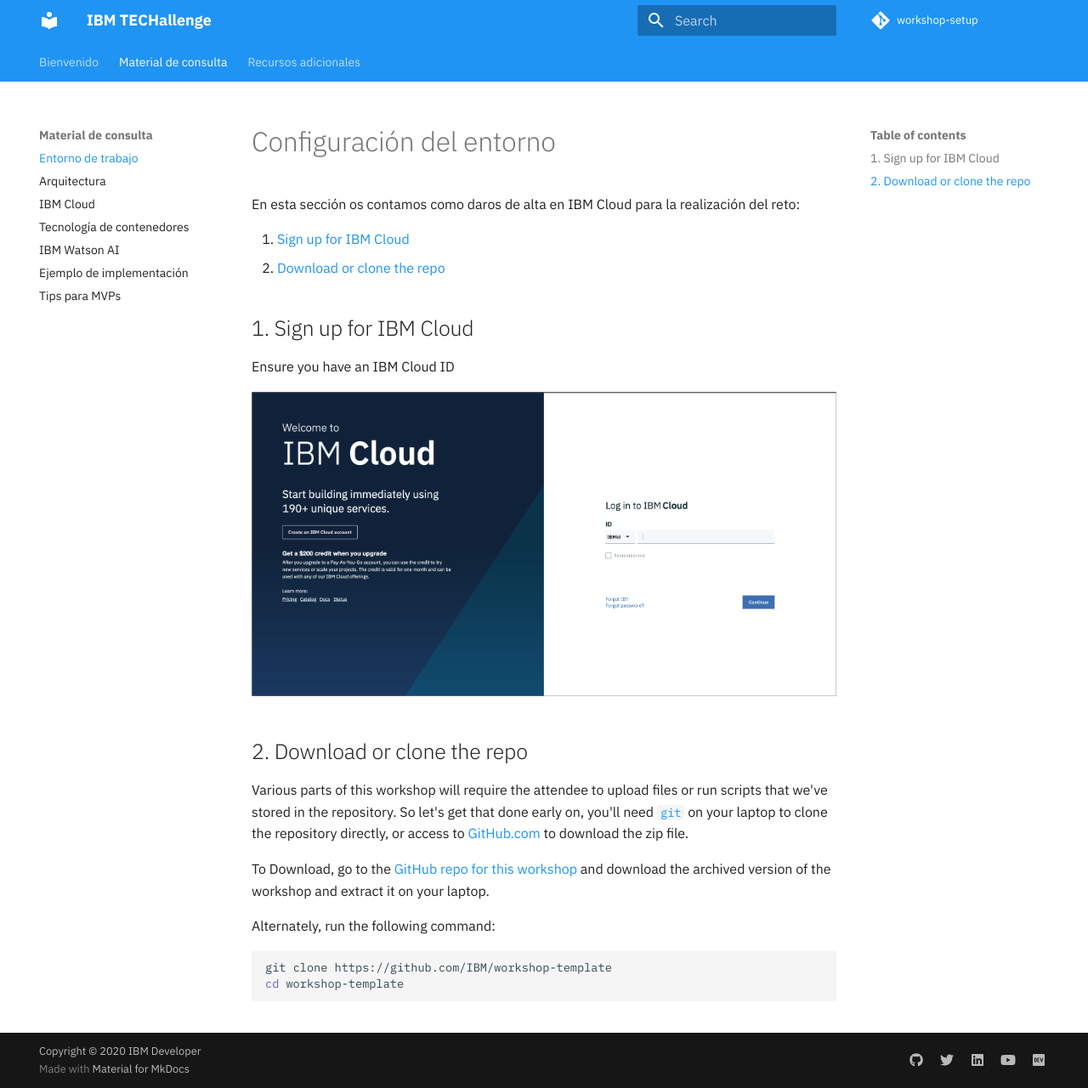
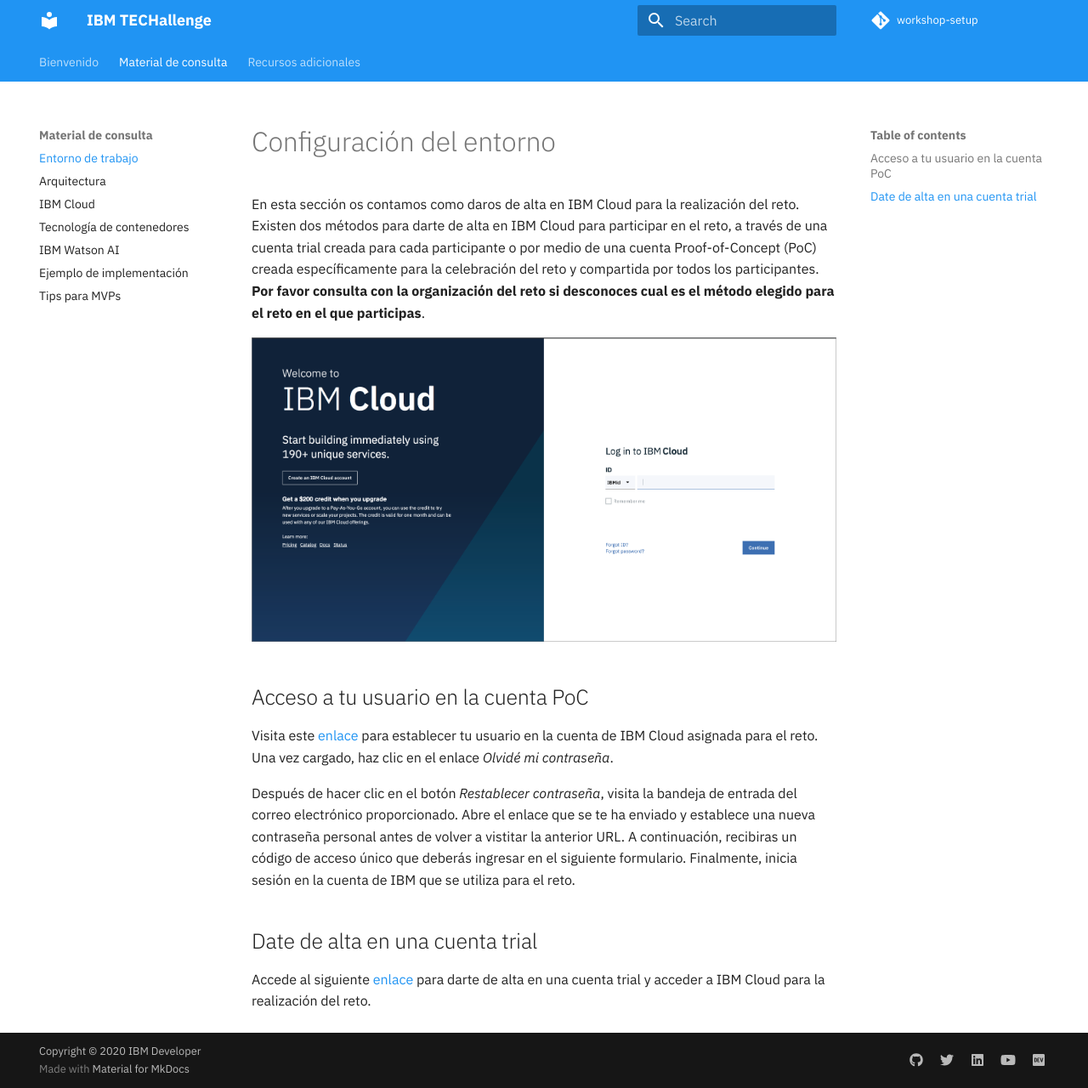
Before and after one commit to IBM/ibm-techallenge-spain, an MkDocs documentation site: the page built from docs/entorno/README.md, in a window 1280 px wide and 1280 px high. Shown: the whole window at 85% size. Built offline with MkDocs 1.6.1 and Material for MkDocs 9.7.7, drawn with Linux system fonts in a browser that asks for light colours; comment, search, counter and statistics services are not loaded.

Commit message:
Populate registration page with instructions for setting up an IBM Cloud account

````diff
--- a/docs/entorno/README.md
+++ b/docs/entorno/README.md
@@ -1,25 +1,16 @@
 # Configuración del entorno
 
-En esta sección os contamos como daros de alta en IBM Cloud para la realización del reto:
-
-1. [Sign up for IBM Cloud](#1-sign-up-for-ibm-cloud)
-1. [Download or clone the repo](#2-download-or-clone-the-repo)
-
-## 1. Sign up for IBM Cloud
-
-Ensure you have an IBM Cloud ID
+En esta sección os contamos como daros de alta en IBM Cloud para la realización del reto. Existen dos métodos para darte de alta en IBM Cloud para participar en el reto, a través de una cuenta trial creada para cada participante o por medio de una cuenta Proof-of-Concept (PoC) creada específicamente para la celebración del reto y compartida por todos los participantes. **Por favor consulta con la organización del reto si desconoces cual es el método elegido para el reto en el que participas**.
 
 ![Cloud Sign up](../images/ibm-cloud-sign-up.png)
 
-## 2. Download or clone the repo
 
-Various parts of this workshop will require the attendee to upload files or run scripts that we've stored in the repository. So let's get that done early on, you'll need [`git`](https://git-scm.com) on your laptop to clone the repository directly, or access to [GitHub.com](https://github.com/) to download the zip file.
+## Acceso a tu usuario en la cuenta PoC
 
-To Download, go to the [GitHub repo for this workshop](https://github.com/IBM/workshop-template) and download the archived version of the workshop and extract it on your laptop.
+Visita este [enlace](https://cloud.ibm.com/authorize/accountID-or-alias/realmID) para establecer tu usuario en la cuenta de IBM Cloud asignada para el reto. Una vez cargado, haz clic en el enlace *Olvidé mi contraseña*.
 
-Alternately, run the following command:
+Después de hacer clic en el botón *Restablecer contraseña*, visita la bandeja de entrada del correo electrónico proporcionado. Abre el enlace que se te ha enviado y establece una nueva contraseña personal antes de volver a vistitar la anterior URL. A continuación, recibiras un código de acceso único que deberás ingresar en el siguiente formulario. Finalmente, inicia sesión en la cuenta de IBM que se utiliza para el reto.
 
-```bash
-git clone https://github.com/IBM/workshop-template
-cd workshop-template
-```
+## Date de alta en una cuenta trial
+
+Accede al siguiente [enlace](https://cloud.ibm.com/registration/) para darte de alta en una cuenta trial y acceder a IBM Cloud para la realización del reto.
````
